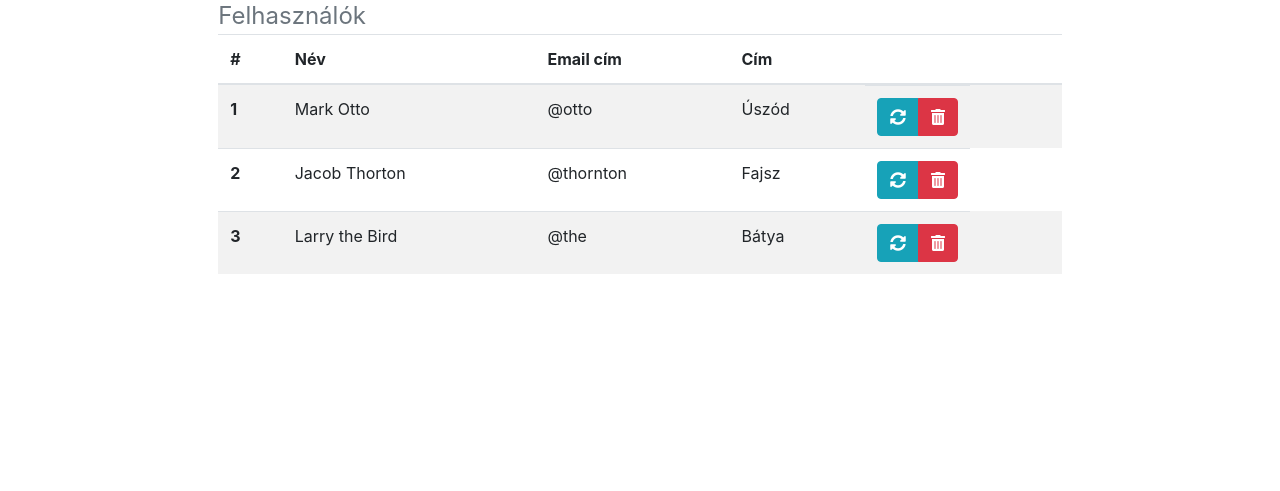
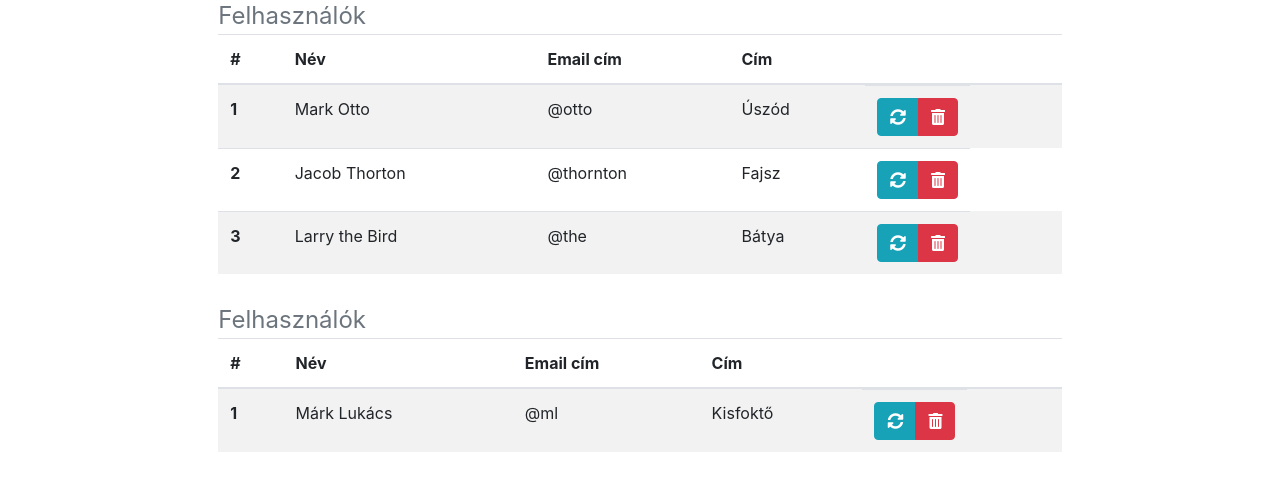
Before and after one commit to bgdozsa/bgdozsa.github.io, a plain HTML site: page admin.html in a window 1280 px wide. Shown: the part 143-634 px from the top of the page. Drawn offline with nearby package versions, Linux system fonts and the light colour scheme.

Commit message:
09-15 változat

```diff
--- a/admin.html
+++ b/admin.html
@@ -51,7 +51,7 @@
                             </button>
                         </td>
                     </tr>
-                    <tr">
+                    <tr>
                         <th scope="row">2</th>
                         <td>Jacob Thorton</td>
                         <td>@thornton</td>
@@ -86,5 +86,31 @@
         <div class="col-2"></div>
     </article>
 
+    <article class="row">
+        <div class="col-2"></div>
+        <div class="col-8">
+            <table class="table table-striped table-hover">
+                <caption>Felhasználók</caption>
+                <thead>
+                    <tr>
+                        <th scope="col">#</th>
+                        <th scope="col">Név</th>
+                        <th scope="col">Email cím</th>
+                        <th scope="col">Cím</th>
+                        <th></th>
+                    </tr>
+                </thead>
+                <tbody  id="js">
+
+                    <!-- ide jön a dinamikus javaScipt táblázatos adatok -->
+
+                </tbody>
+            </table>
+        </div>
+
+        <div class="col-2"></div>
+    </article>
+
+    <script src="js/admin.js"></script>
 </body>
 </html>
--- a/js/admin.js
+++ b/js/admin.js
@@ -0,0 +1,77 @@
+/* <tr>
+    <th scope="row">1</th>
+    <td>Mark Otto</td>
+    <td>@otto</td>
+    <td>Úszód</td>
+    <td class="btn-group">
+        <button class="btn btn-info" title="Szerkesztés">
+            <i class="fas fa-sync-alt"></i>
+        </button>
+        <button class="btn btn-danger" title="Törlés">
+            <i class="fas fa-trash-alt"></i>
+        </button>
+    </td>
+</tr> */
+
+// <tr>
+let sor = document.createElement("tr")
+//sor.innerHTML = "sor próbaszöveg"
+let szuloElem = document.querySelector("tbody#js")
+szuloElem.appendChild(sor)
+
+// <th> #
+let sorSzamCella = document.createElement("th")
+sorSzamCella.scope = "row"
+sorSzamCella.innerHTML = "1"
+szuloElem = document.querySelector("tbody#js>tr")
+szuloElem.appendChild(sorSzamCella)
+
+// <td> Név
+let nevCella = document.createElement("td")
+nevCella.innerHTML = "Márk Lukács"
+szuloElem = document.querySelector("tbody#js>tr")
+szuloElem.appendChild(nevCella)
+
+// <td> Email
+let emailCella = document.createElement("td")
+emailCella.innerHTML = "@ml"
+szuloElem = document.querySelector("tbody#js>tr")
+szuloElem.appendChild(emailCella)
+
+// <td> Cím
+let cimCella = document.createElement("td")
+cimCella.innerHTML = "Kisfoktő"
+szuloElem = document.querySelector("tbody#js>tr")
+szuloElem.appendChild(cimCella)
+
+// <td> Gombok cellája
+let gombCella = document.createElement("td")
+gombCella.className = "btn-group"
+szuloElem = document.querySelector("tbody#js>tr")
+szuloElem.appendChild(gombCella)
+
+// <button> Szerkesztés gomb
+let szerkesztésGomb = document.createElement("button")
+szerkesztésGomb.className = "btn btn-info"
+szerkesztésGomb.title = "Szerkesztés"
+szuloElem = document.querySelector("tbody#js>tr td:last-child")
+szuloElem.appendChild(szerkesztésGomb)
+
+// <button> törlés gomb
+let törlésGomb = document.createElement("button")
+törlésGomb.className = "btn btn-danger"
+törlésGomb.title = "Törlés"
+szuloElem = document.querySelector("tbody#js>tr td:last-child")
+szuloElem.appendChild(törlésGomb)
+
+// <button> Szerkesztés gomb ikon
+let szerkesztésGombIkon = document.createElement("i")
+szerkesztésGombIkon.className = "fas fa-sync-alt"
+szuloElem = document.querySelector("tbody#js>tr td:last-child>button.btn.btn-info")
+szuloElem.appendChild(szerkesztésGombIkon)
+
+// <button> törlés gomb ikon
+let törlésGombIkon = document.createElement("i")
+törlésGombIkon.className = "fas fa-trash-alt"
+szuloElem = document.querySelector("tbody#js>tr td:last-child>button.btn.btn-danger")
+szuloElem.appendChild(törlésGombIkon)
```
